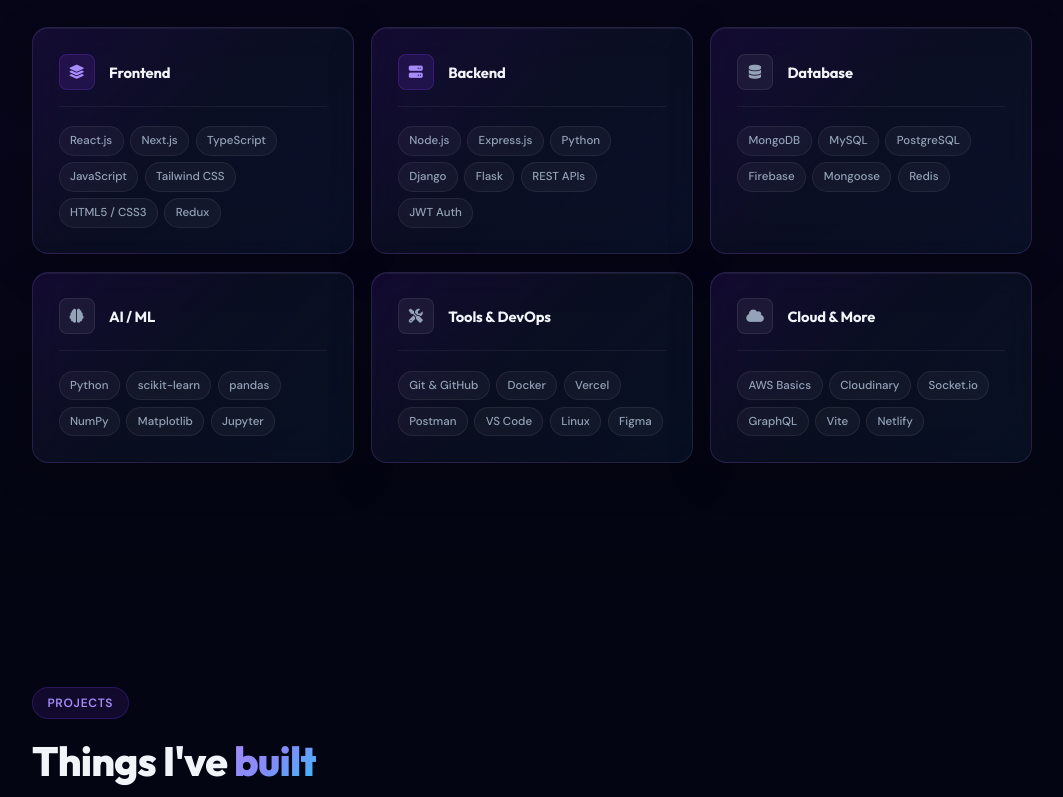
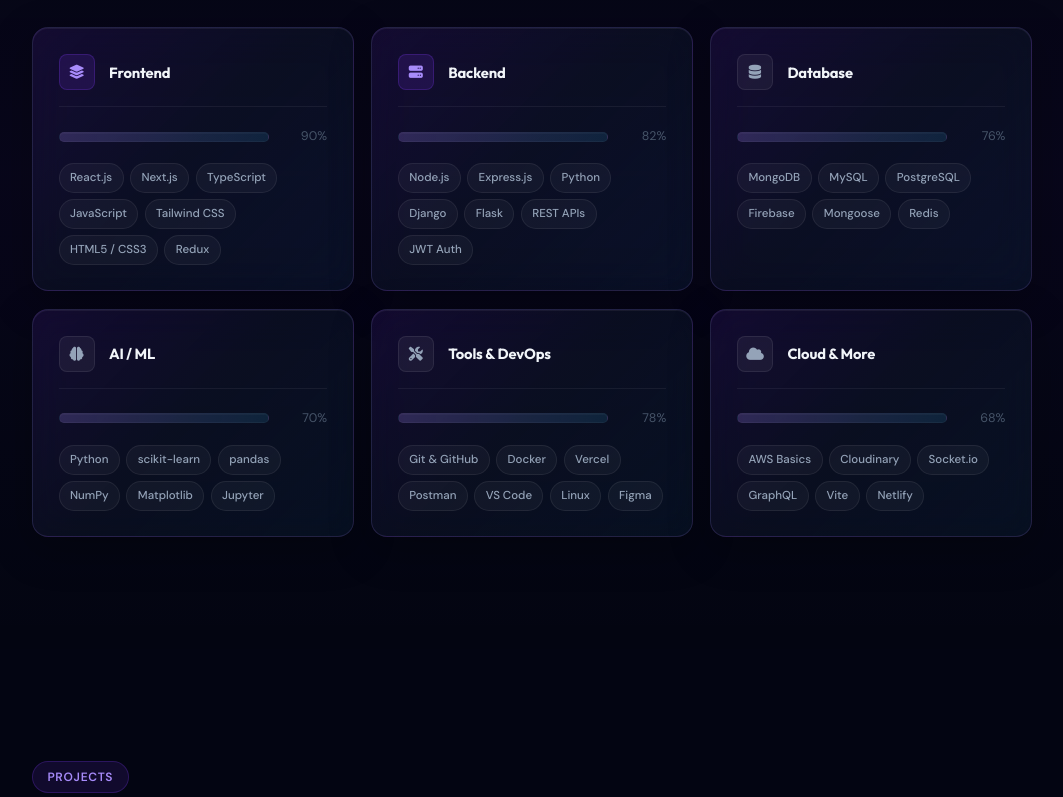
Before and after one commit to MOKSH2425/moksh-portfolio, a Next.js app: page / in a window 1280 px wide. Shown: the part 2000-2797 px from the top of the page, without its empty margins (108-1171 px from the left). Built offline with nearby package versions, Linux system fonts and the light colour scheme.

Commit message:
feat(skills): show category proficiency bars

```diff
--- a/components/Hero/Hero.jsx
+++ b/components/Hero/Hero.jsx
@@ -19,6 +19,27 @@
         .from(`.${styles.statItem}`,{ opacity: 0, y: 24,  duration: 0.6, stagger: 0.08 }, 1.35)
         .from(`.${styles.socialLink}`,{ opacity: 0, x: 20, duration: 0.5, stagger: 0.07 }, 1.4);
     })();
+  }, []);
+
+  // set particle focus point to hero center so background emphasizes hero
+  useEffect(() => {
+    const setFocus = () => {
+      const el = heroRef.current;
+      if (!el) return;
+      const rect = el.getBoundingClientRect();
+      const x = (rect.left + rect.width / 2) / window.innerWidth;
+      const y = (rect.top + rect.height / 2) / window.innerHeight;
+      document.documentElement.style.setProperty('--particle-focus-x', String(x));
+      document.documentElement.style.setProperty('--particle-focus-y', String(y));
+    };
+
+    setFocus();
+    window.addEventListener('resize', setFocus);
+    window.addEventListener('scroll', setFocus, { passive: true });
+    return () => {
+      window.removeEventListener('resize', setFocus);
+      window.removeEventListener('scroll', setFocus);
+    };
   }, []);
 
   const scrollTo = (id) => document.querySelector(id)?.scrollIntoView({ behavior: 'smooth' });
--- a/components/Skills/Skills.jsx
+++ b/components/Skills/Skills.jsx
@@ -23,7 +23,7 @@
         </div>
 
         <div ref={gridRef} className={styles.grid}>
-          {SKILLS.map(({ category, icon, items, highlight }) => (
+          {SKILLS.map(({ category, icon, items, highlight, proficiency }) => (
             <div key={category} className={`${styles.card} glassCard`}>
               <div className={styles.cardHead}>
                 <div className={`${styles.iconBox} ${highlight ? styles.iconHighlight : ''}`}>
@@ -31,6 +31,13 @@
                 </div>
                 <h3 className={styles.catName}>{category}</h3>
               </div>
+
+              {/* Progress bar for category proficiency */}
+              <div className={styles.progWrap} aria-hidden>
+                <div className={styles.progBar} style={{ width: `${proficiency || 65}%` }} />
+                <div className={styles.progLabel}>{proficiency || 65}%</div>
+              </div>
+
               <div className={styles.pills}>
                 {items.map(item => (
                   <span key={item} className={styles.pill}>{item}</span>
--- a/components/Skills/Skills.module.css
+++ b/components/Skills/Skills.module.css
@@ -16,6 +16,19 @@
   grid-template-columns: repeat(3, 1fr);
   gap: 1.1rem;
 }
+
+/* Progress bar */
+.progWrap {
+  display: flex; align-items: center; gap: 0.75rem; margin: 0.75rem 0 1rem;
+}
+.progBar {
+  flex: 1; height: 10px; border-radius: 999px;
+  background: linear-gradient(90deg, rgba(167,139,250,0.22), rgba(56,189,248,0.12));
+  box-shadow: inset 0 1px 0 rgba(255,255,255,0.03);
+  border: 1px solid rgba(255,255,255,0.04);
+  transition: width 600ms cubic-bezier(.2,.8,.2,1);
+}
+.progLabel { font-size: 0.78rem; color: var(--text-muted); min-width: 46px; text-align: right; }
 
 .card {
   padding: 1.6rem !important;
--- a/components/ui/ParticleCanvas/ParticleCanvas.jsx
+++ b/components/ui/ParticleCanvas/ParticleCanvas.jsx
@@ -62,12 +62,27 @@
 
       particles.forEach(p => {
         if (!reducedMotion) {
+          // subtle attraction toward a focus point set via CSS variables
+          const rootStyle = getComputedStyle(document.documentElement);
+          const fx = parseFloat(rootStyle.getPropertyValue('--particle-focus-x')) || 0.5;
+          const fy = parseFloat(rootStyle.getPropertyValue('--particle-focus-y')) || 0.35;
+          const focusX = fx * W;
+          const focusY = fy * H;
+          // attraction strength scales with particle size and device
+          const attraction = (p.r * 0.0009) * (isMobile ? 0.6 : 1.0);
+          p.vx += (focusX - p.x) * attraction;
+          p.vy += (focusY - p.y) * attraction;
+
+          // apply velocity and simple bounds wrap
           p.x += p.vx;
           p.y += p.vy;
           if (p.x < -20) p.x = W + 20;
           if (p.x > W + 20) p.x = -20;
           if (p.y < -20) p.y = H + 20;
           if (p.y > H + 20) p.y = -20;
+          // damp velocities slightly for stability
+          p.vx *= 0.985;
+          p.vy *= 0.985;
         }
 
         ctx.beginPath();
--- a/constants/index.js
+++ b/constants/index.js
@@ -11,36 +11,42 @@
     category: 'Frontend',
     icon: 'fa-layer-group',
     items: ['React.js', 'Next.js', 'TypeScript', 'JavaScript', 'Tailwind CSS', 'HTML5 / CSS3', 'Redux'],
+    proficiency: 90,
     highlight: true,
   },
   {
     category: 'Backend',
     icon: 'fa-server',
     items: ['Node.js', 'Express.js', 'Python', 'Django', 'Flask', 'REST APIs', 'JWT Auth'],
+    proficiency: 82,
     highlight: true,
   },
   {
     category: 'Database',
     icon: 'fa-database',
     items: ['MongoDB', 'MySQL', 'PostgreSQL', 'Firebase', 'Mongoose', 'Redis'],
+    proficiency: 76,
     highlight: false,
   },
   {
     category: 'AI / ML',
     icon: 'fa-brain',
     items: ['Python', 'scikit-learn', 'pandas', 'NumPy', 'Matplotlib', 'Jupyter'],
+    proficiency: 70,
     highlight: false,
   },
   {
     category: 'Tools & DevOps',
     icon: 'fa-screwdriver-wrench',
     items: ['Git & GitHub', 'Docker', 'Vercel', 'Postman', 'VS Code', 'Linux', 'Figma'],
+    proficiency: 78,
     highlight: false,
   },
   {
     category: 'Cloud & More',
     icon: 'fa-cloud',
     items: ['AWS Basics', 'Cloudinary', 'Socket.io', 'GraphQL', 'Vite', 'Netlify'],
+    proficiency: 68,
     highlight: false,
   },
 ];
```
